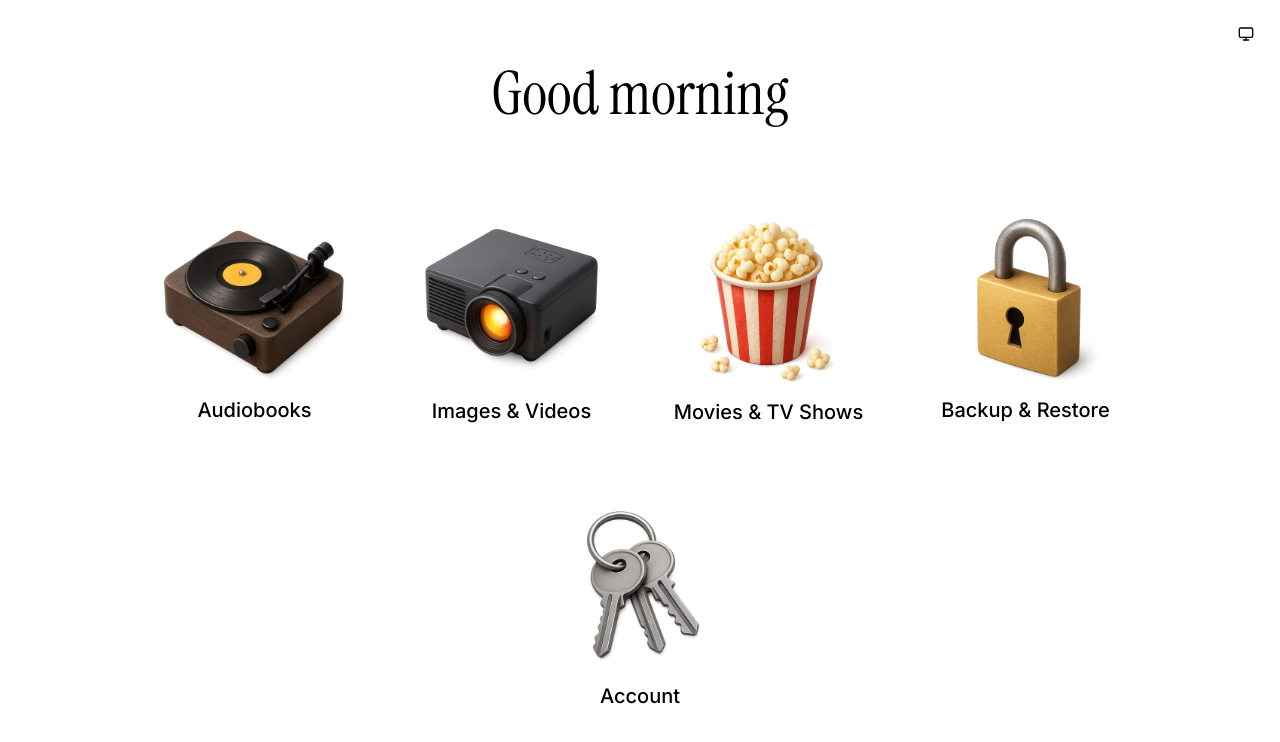
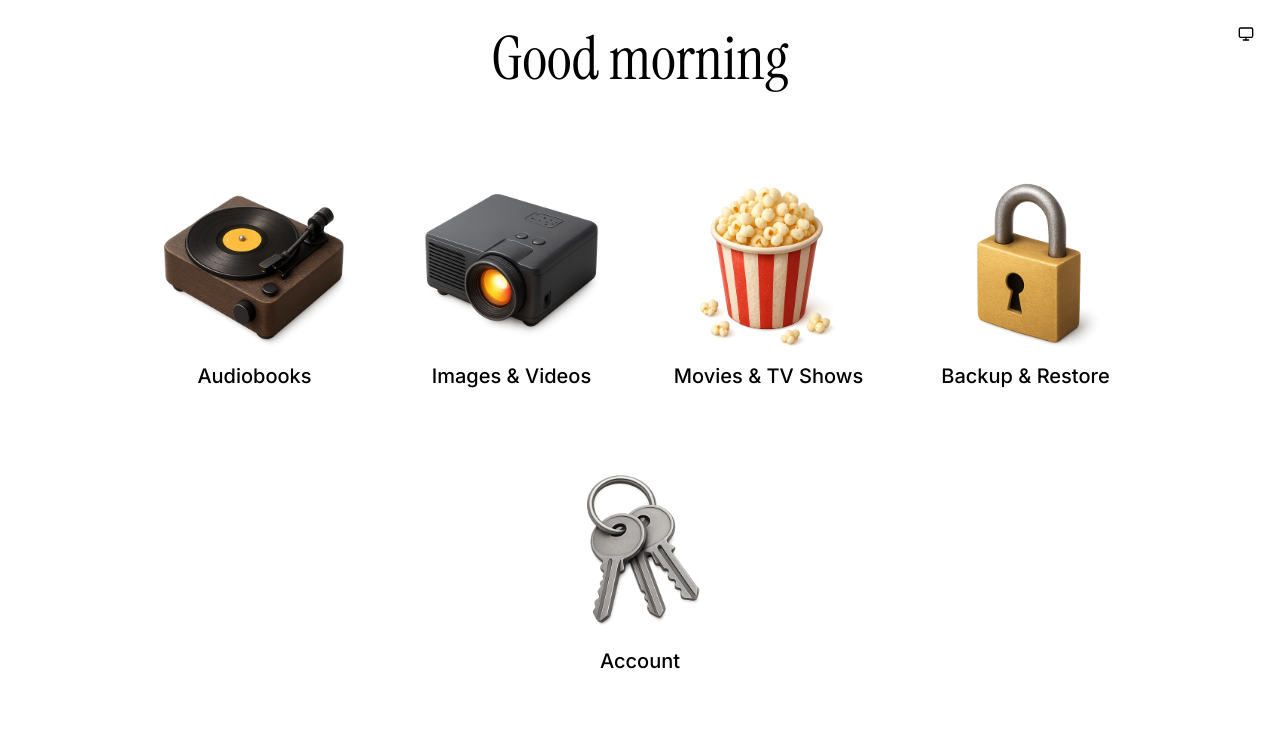
Before and after one commit to Coyenn/iso, a Next.js app: page / in a window 1280 px wide. Shown: the top 742 px of the page. Built offline with nearby package versions, Linux system fonts and the light colour scheme.

Commit message:
Small styling stuff

```diff
--- a/src/components/main-section.tsx
+++ b/src/components/main-section.tsx
@@ -1,3 +1,6 @@
+"use client";
+
+import { motion } from "framer-motion";
 import type z from "zod";
 import { ServiceIconList } from "@/src/components/service-icon-list";
 import type { configSchema } from "@/src/config/config";
@@ -19,10 +22,15 @@ export function MainSection(props: MainSectionProps) {
 				: localeStrings?.dayTime.evening;
 
 	return (
-		<section className="container flex flex-1 flex-col items-center justify-center gap-10 py-16 sm:gap-12 md:gap-16">
-			<h1 className="font-instrument-serif text-4xl sm:text-5xl md:text-6xl">
+		<section className="sm:-mt-16 md:-mt-20 container flex flex-1 flex-col items-center justify-center gap-10 py-16 sm:gap-12 md:gap-16">
+			<motion.h1
+				initial={{ opacity: 0, y: 10, scale: 0.9 }}
+				animate={{ opacity: 1, y: 0, scale: 1 }}
+				transition={{ duration: 0.2, ease: "easeInOut" }}
+				className="font-instrument-serif text-4xl sm:text-5xl md:text-6xl"
+			>
 				{dayTimeString}
-			</h1>
+			</motion.h1>
 			<ServiceIconList services={config.services} />
 		</section>
 	);
--- a/src/components/service-icon-list.tsx
+++ b/src/components/service-icon-list.tsx
@@ -30,7 +30,7 @@ export function ServiceIconList(props: ServiceIconListProps) {
 				initial="hidden"
 				animate="show"
 				exit="hidden"
-				className="flex flex-wrap justify-center gap-8 sm:mb-16 md:mb-20"
+				className="flex flex-wrap justify-center gap-4 sm:gap-6 md:gap-8"
 			>
 				{services.map((service) => (
 					<ServiceIcon key={service.label} {...service} />
--- a/src/components/service-icon.tsx
+++ b/src/components/service-icon.tsx
@@ -19,16 +19,20 @@ export function ServiceIcon(props: ServiceIconProps) {
 			href={href}
 			target="_blank"
 			variants={itemVariants}
-			className="group flex aspect-square w-[125px] flex-col items-center rounded-lg p-4 transition-colors duration-100 hover:bg-muted focus-visible:bg-muted motion-reduce:duration-0 contrast-more:hover:underline sm:w-[175px] md:w-[225px]"
+			className="group relative flex w-[150px] flex-col items-center overflow-hidden rounded-lg p-4 transition-colors duration-100 hover:bg-muted focus-visible:bg-muted motion-reduce:duration-0 contrast-more:hover:underline sm:w-[175px] md:w-[225px]"
 		>
 			<Image
 				src={icon}
 				alt={label}
-				width={225}
-				height={225}
-				className="transition-transform duration-200 group-hover:scale-105 group-focus-visible:scale-105"
+				width={250}
+				height={250}
+				quality={90}
+				loading="eager"
+				className="aspect-square transition-transform duration-200 group-hover:scale-105 group-focus-visible:scale-105"
 			/>
-			<h3 className="font-medium text-lg text-center sm:text-xl">{label}</h3>
+			<h3 className="text-center font-medium text-md sm:text-lg md:text-xl">
+				{label}
+			</h3>
 		</motion.a>
 	);
 }
```
